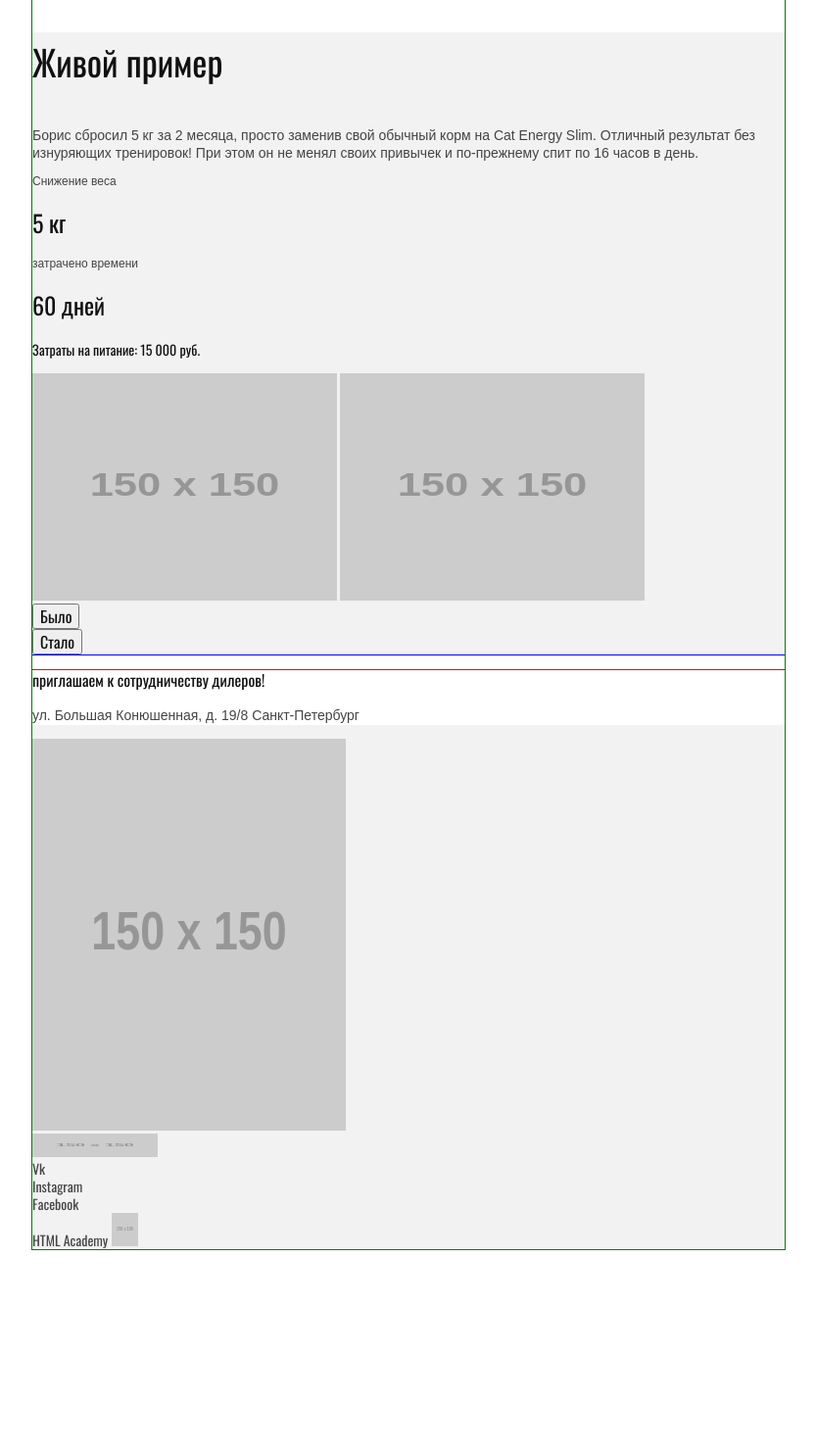
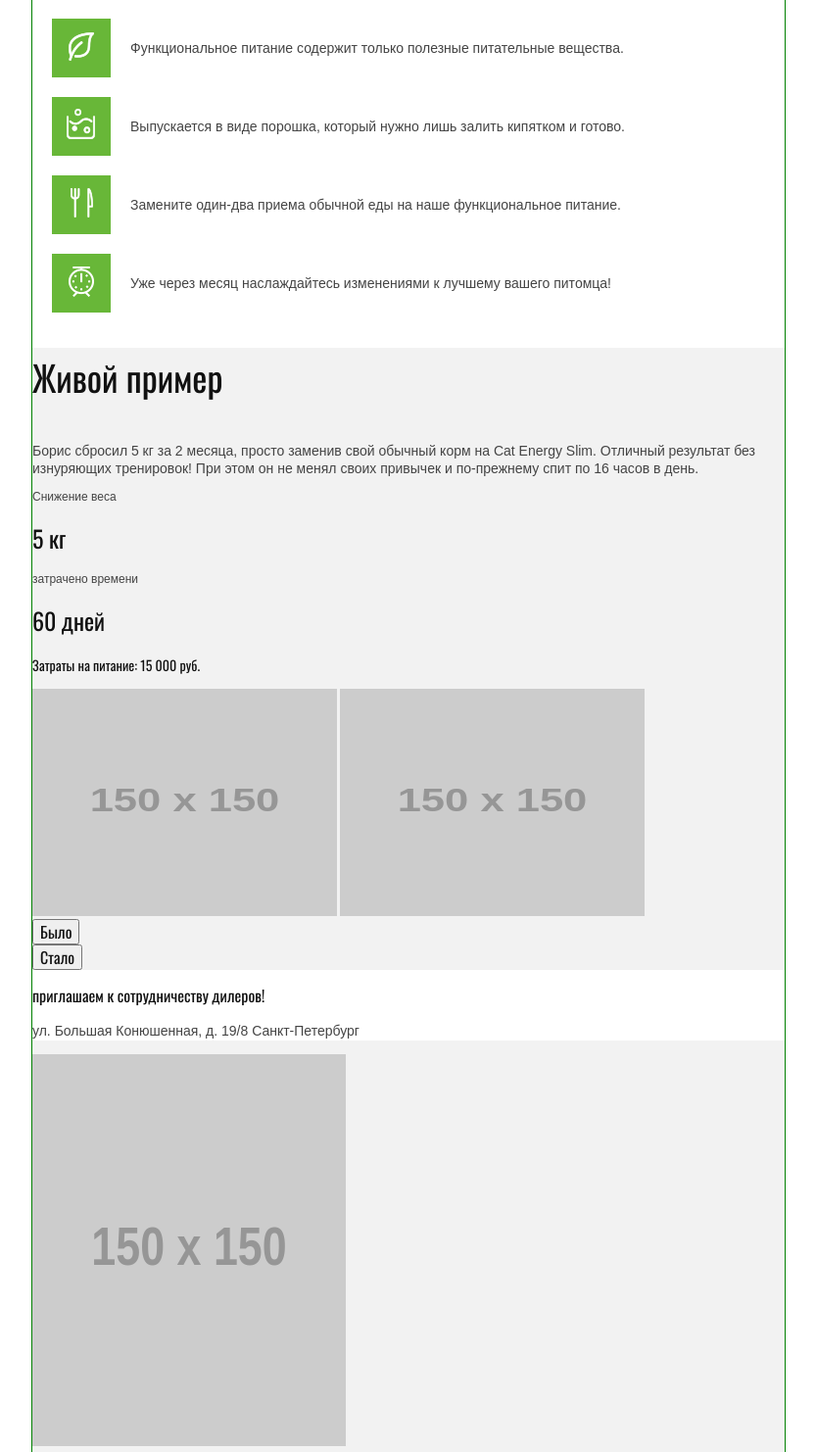
Before and after one commit to andyModd/cat-energy, a website: page source/index.html in a window 1280 px wide. Shown: the part 1044-2526 px from the top of the page at 98% size, without its empty margins (223-1056 px from the left). Before the commit the page ends 2320 px from the top, so only its background shows below. Drawn offline with nearby package versions, Linux system fonts and the light colour scheme; files that its build step writes are made by us from their sources; placeholder pictures from the web are drawn by us.

Commit message:
Стилизация мобильной версии сайта

```diff
--- a/source/index.html
+++ b/source/index.html
@@ -35,7 +35,7 @@
 
         <article class="food-types__item type-of-food">
           <h3 class="type-of-food__title">Похудение</h3>
-          <p class="type-of-food__about certain-paragraph">
+          <p class="type-of-food__about">
             Ваш кот весит больше собаки и почти утратил способность лазить по деревьям?
             Пора на диету! Cat Energy Slim поможет вашему питомцу сбросить лишний вес.
           </p>
@@ -44,7 +44,7 @@
 
         <article class="food-types__item type-of-food type-of-food--theme-fat">
           <h3 class="type-of-food__title">Набор массы</h3>
-          <p class="type-of-food__about certain-paragraph">
+          <p class="type-of-food__about">
             Заработать авторитет среди дворовых котов и даже собак?
             Серия Cat Energy Pro поможет вашему коту нарастить необходимые мышцы!
           </p>
@@ -55,7 +55,7 @@
       <section class="main__about-food about-food">
         <h2 class="about-food__title visually-hidden">О функциональном питании Кэт Энерджи</h2>
         <p class="about-food__subtitle main-title">Как это работает</p>
-        <ul class="about-food__list certain-paragraph">
+        <ul class="about-food__list">
           <li class="about-food__item">
             Функциональное питание содержит только полезные питательные вещества.
           </li>
--- a/source/sass/blocks/about-food.scss
+++ b/source/sass/blocks/about-food.scss
@@ -3,6 +3,50 @@
   text-align: left;
 }
 
+.about-food__subtitle {
+  margin-top: 0;
+}
+
 .about-food__list {
   @include reset-list;
 }
+
+.about-food__item {
+  display: flex;
+  align-items: center;
+
+  &::before {
+    margin-right: 20px;
+    width: 60px;
+    height: 60px;
+    flex-shrink: 0;
+    display: flex;
+    justify-content: center;
+    align-items: center;
+
+    background-color: $green;
+    content: url('../img/advantage-leaf@1x.png');
+  }
+
+  &:not(:last-child) {
+    margin-bottom: 20px;
+  }
+
+  &--theme-boil {
+    &::before {
+      content: url('../img/advantage-powder@1x.png');
+    }
+  }
+
+  &--theme-kitchen {
+    &::before {
+      content: url('../img/advantage-dining@1x.png');
+    }
+  }
+
+  &--theme-time {
+    &::before {
+      content: url('../img/advantage-clock@1x.png');
+    }
+  }
+}
--- a/source/sass/blocks/contacts-list.scss
+++ b/source/sass/blocks/contacts-list.scss
@@ -1,3 +1,23 @@
 .contacts-list {
-  @include reset-list;
+  padding-top: 25px;
+  padding-bottom: 25px;
+  display: flex;
+  flex-direction: row;
+
+  margin: 0;
+  list-style: none;
 }
+
+.contacts-list__item {
+  &:first-child {
+    margin-left: auto;
+  }
+
+  &:not(:last-child) {
+    margin-right: 36px;
+  }
+
+  &:last-child {
+    margin-right: auto;
+  }
+}
--- a/source/sass/blocks/food-types.scss
+++ b/source/sass/blocks/food-types.scss
@@ -0,0 +1,5 @@
+.food-types__item {
+  &:not(:last-of-type) {
+    margin-bottom: 20px;
+  }
+}
--- a/source/sass/blocks/footer.scss
+++ b/source/sass/blocks/footer.scss
@@ -1,4 +1,28 @@
 .footer {
   background: $gray-light;
-  outline: 1px solid red;
 }
+
+.footer__on-map {
+  margin-bottom: 40px;
+}
+
+.footer__logo {
+  display: block;
+  min-width: 128px;
+  margin: auto;
+  margin-bottom: 31px;
+}
+
+.footer__logo-img {
+  vertical-align: middle;
+}
+
+.footer__contacts {
+  padding-left: 20px;
+  padding-right: 20px;
+}
+
+.footer__made-by {
+  padding-left: 20px;
+  padding-right: 20px;
+}
--- a/source/sass/blocks/header.scss
+++ b/source/sass/blocks/header.scss
@@ -5,8 +5,6 @@
   font-weight: 500;
   text-transform: uppercase;
   color: $black;
-
-  outline: 1px solid black;
 }
 
 .header__wrapper{
--- /dev/null
+++ b/source/sass/blocks/made-by.scss
@@ -0,0 +1,7 @@
+.made-by {
+  padding-top: 22px;
+  padding-bottom: 22px;
+  display: flex;
+  justify-content: space-between;
+  align-items: center;
+}
--- a/source/sass/blocks/main.scss
+++ b/source/sass/blocks/main.scss
@@ -1,10 +1,14 @@
 .main {
-  outline: 1px solid blue;
+  padding-top: 28px;
+
+  text-align: center;
 
   background: $white url('../img/index-background-mobile@1x.jpg') no-repeat;
 }
 
 .main__title {
+  width: 280px;
+  padding: 0 20px;
   margin-top: 0;
   margin-bottom: 24px;
 
@@ -14,6 +18,8 @@
 }
 
 .main__slogan {
+  width: 280px;
+  padding: 0 20px;
   @include text(14px, 14px);
   color: $white;
   text-transform: uppercase;
@@ -24,8 +30,23 @@
   text-align: left;
 }
 
+.main__link {
+  margin-bottom: 20px;
+}
+
+.main__food-types {
+  margin-bottom: 30px;
+  padding: 0 20px;
+}
+
+.main__about-food {
+  padding: 0 20px;
+}
+
 @media (min-width: $tablet-width) {
   .main {
+    text-align: left;
+
     background: transparent;
   }
 
--- a/source/sass/blocks/type-of-food.scss
+++ b/source/sass/blocks/type-of-food.scss
@@ -1,10 +1,14 @@
 .type-of-food {
+  position: relative;
+
+  padding: 0 20px;
   text-align: left;
 
   background-color: $gray-light;
 }
 
 .type-of-food__title {
+  margin-top: 0;
   @include text(24px, 37px);
   font-weight: 400;
   color: $black;
--- a/source/sass/style.scss
+++ b/source/sass/style.scss
@@ -16,9 +16,10 @@
 @import 'blocks/wrapper.scss';
 @import 'blocks/slider.scss';
 @import 'blocks/main-title.scss';
+@import 'blocks/contacts-list.scss';
 @import 'blocks/footer.scss';
 @import 'blocks/on-map.scss';
-@import 'blocks/contacts-list.scss';
+@import 'blocks/made-by.scss';
 
 @import 'blocks/food-card.scss';
 @import 'blocks/food-card-list.scss';
```
Also changed, not shown: source/img/icon-cat-slim.svg.
